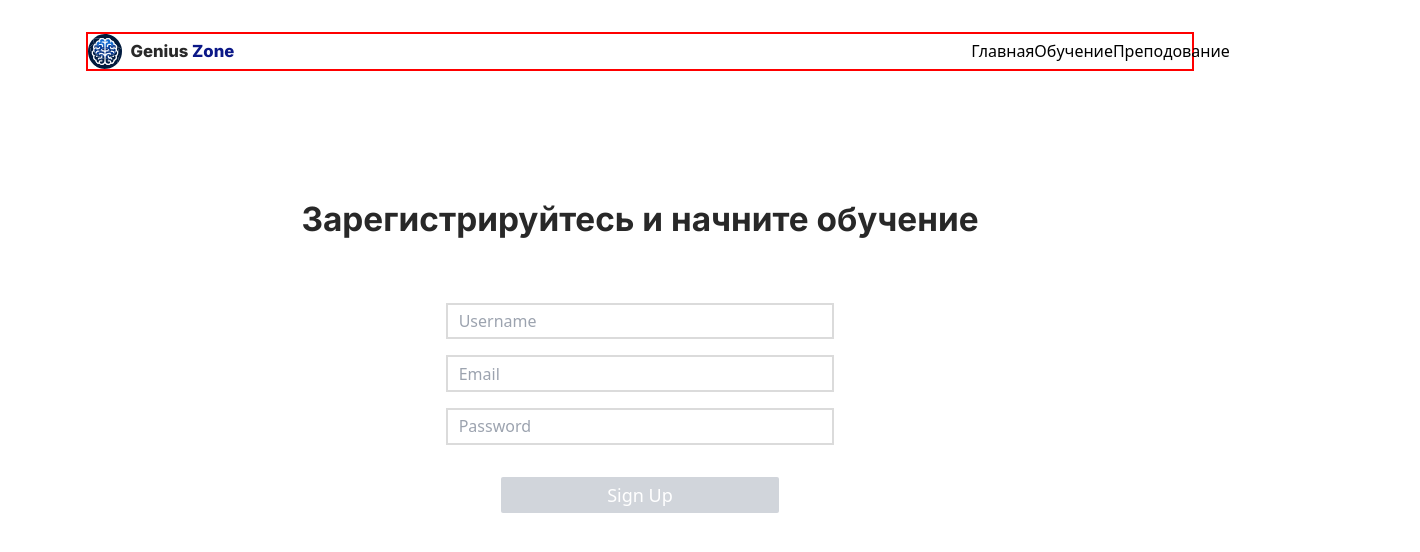
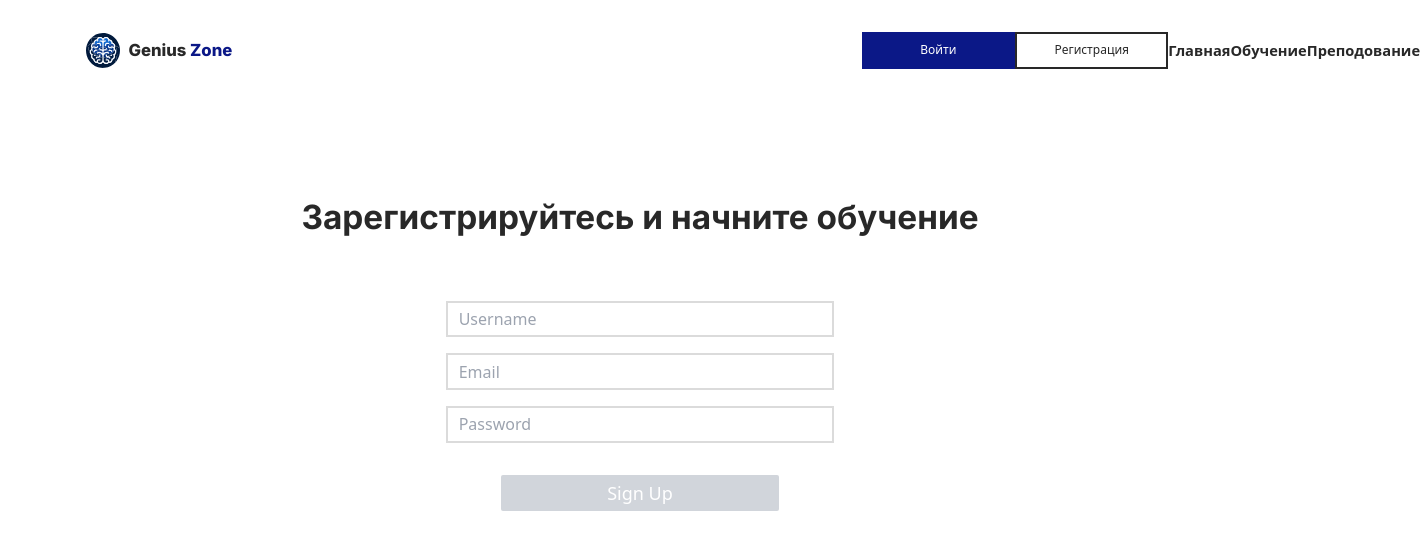
Before and after one commit to k1ngsterr1/genius-zone, a React (Vite) app: page /registration in a window 1280 px wide. Shown: the top 552 px of the page, 1420 px wide, since content can reach past the window. Built offline with nearby package versions, Linux system fonts and the light colour scheme.

Commit message:
Version 1.1.1

```diff
--- a/src/features/header/ui/index.tsx
+++ b/src/features/header/ui/index.tsx
@@ -2,6 +2,7 @@ import { Logo } from "@shared/index";
 import { Link } from "react-router-dom";
 
 import "./styles.scss";
+import { Button } from "@shared/ui/button";
 
 export const Header = () => {
   return (
@@ -9,13 +10,17 @@ export const Header = () => {
       <div className="header__container flex items-center justify-between mt-8">
         <Logo />
         <div className="header__links flex items-center justify-between">
-          <Link to="/" className="link">
+          <div className="buttons flex items-center justify-between">
+            <Button text="Войти" className="regular-button" />
+            <Button text="Регистрация" className="outline-button" />
+          </div>
+          <Link to="/" className="header__links--link">
             Главная
           </Link>
-          <Link to="/study" className="link">
+          <Link to="/study" className="header__links--link">
             Обучение
           </Link>
-          <Link to="/gift" className="link">
+          <Link to="/gift" className="header__links--link">
             Преподование
           </Link>
         </div>
--- a/src/features/header/ui/styles.scss
+++ b/src/features/header/ui/styles.scss
@@ -4,11 +4,16 @@
 
   &__container {
     width: 86.6%;
-    border: 2px solid red;
     margin: auto;
   }
 
   &__links {
-    width: 20%;
+    width: 30%;
+
+    &--link {
+      font-size: clamp(11px, 1.1457600000000001vw, 44px);
+      font-weight: 600;
+      @apply text-custom-black;
+    }
   }
 }
--- /dev/null
+++ b/src/shared/ui/button/index.tsx
@@ -0,0 +1,11 @@
+import React from "react";
+import "./styles.scss";
+
+interface ButtonProps {
+  className: string;
+  text: string;
+}
+
+export const Button: React.FC<ButtonProps> = ({ className, text }) => {
+  return <button className={className}>{text}</button>;
+};
--- /dev/null
+++ b/src/shared/ui/button/styles.scss
@@ -0,0 +1,21 @@
+.regular-button {
+  width: clamp(115px, 11.9784vw, 460px);
+  height: clamp(27.5px, 2.8644000000000003vw, 110px);
+  @apply bg-custom-blue;
+  font-size: clamp(9px, 0.93744vw, 36px);
+  color: white;
+  @apply border-custom-blue;
+  transition: 0.3s all;
+  &:hover {
+  }
+}
+
+.outline-button {
+  width: clamp(115px, 11.9784vw, 460px);
+  height: clamp(27.5px, 2.8644000000000003vw, 110px);
+  background: transparent;
+  font-size: clamp(9px, 0.93744vw, 36px);
+  @apply text-custom-black;
+  @apply border-custom-blue;
+  border: 2px solid;
+}
```
